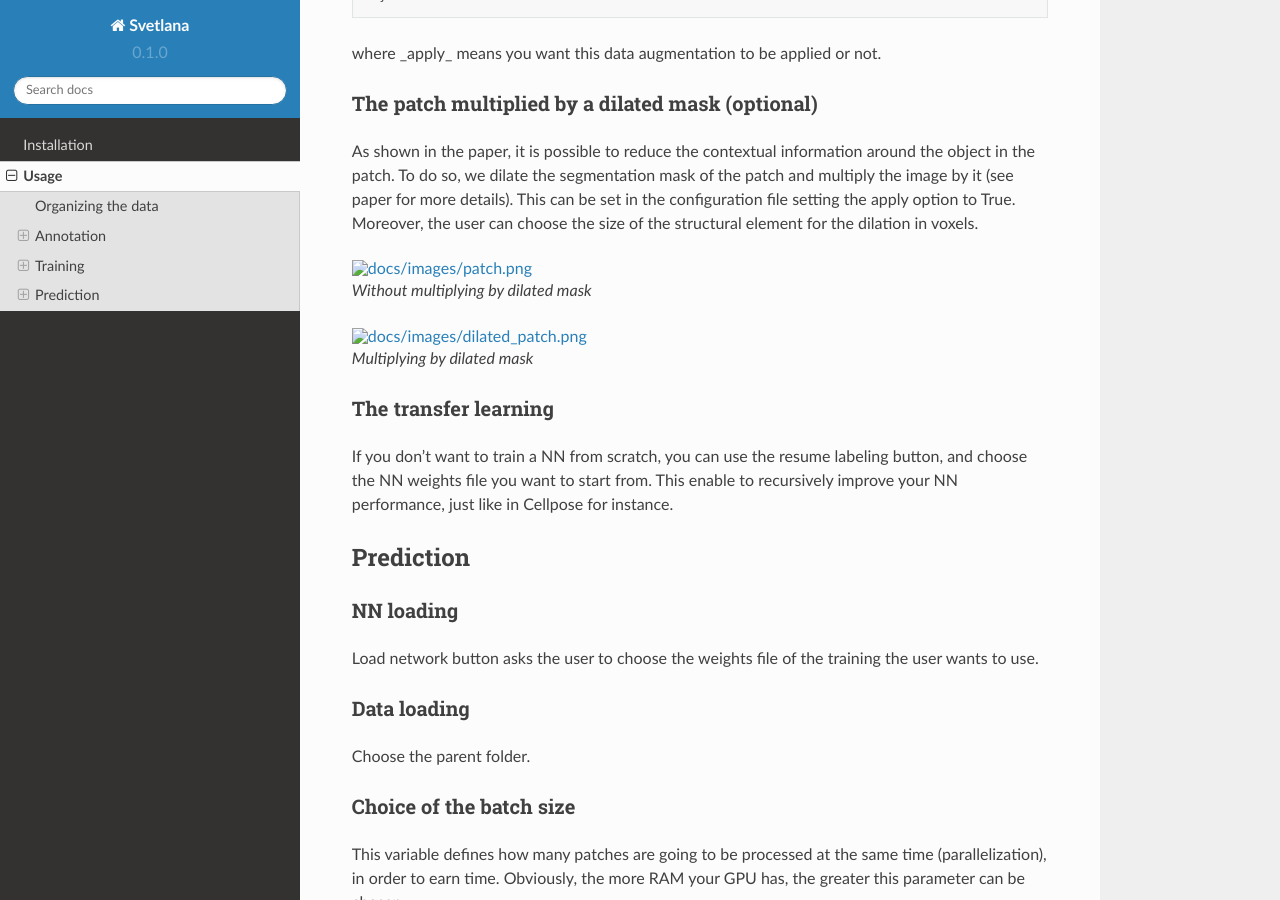
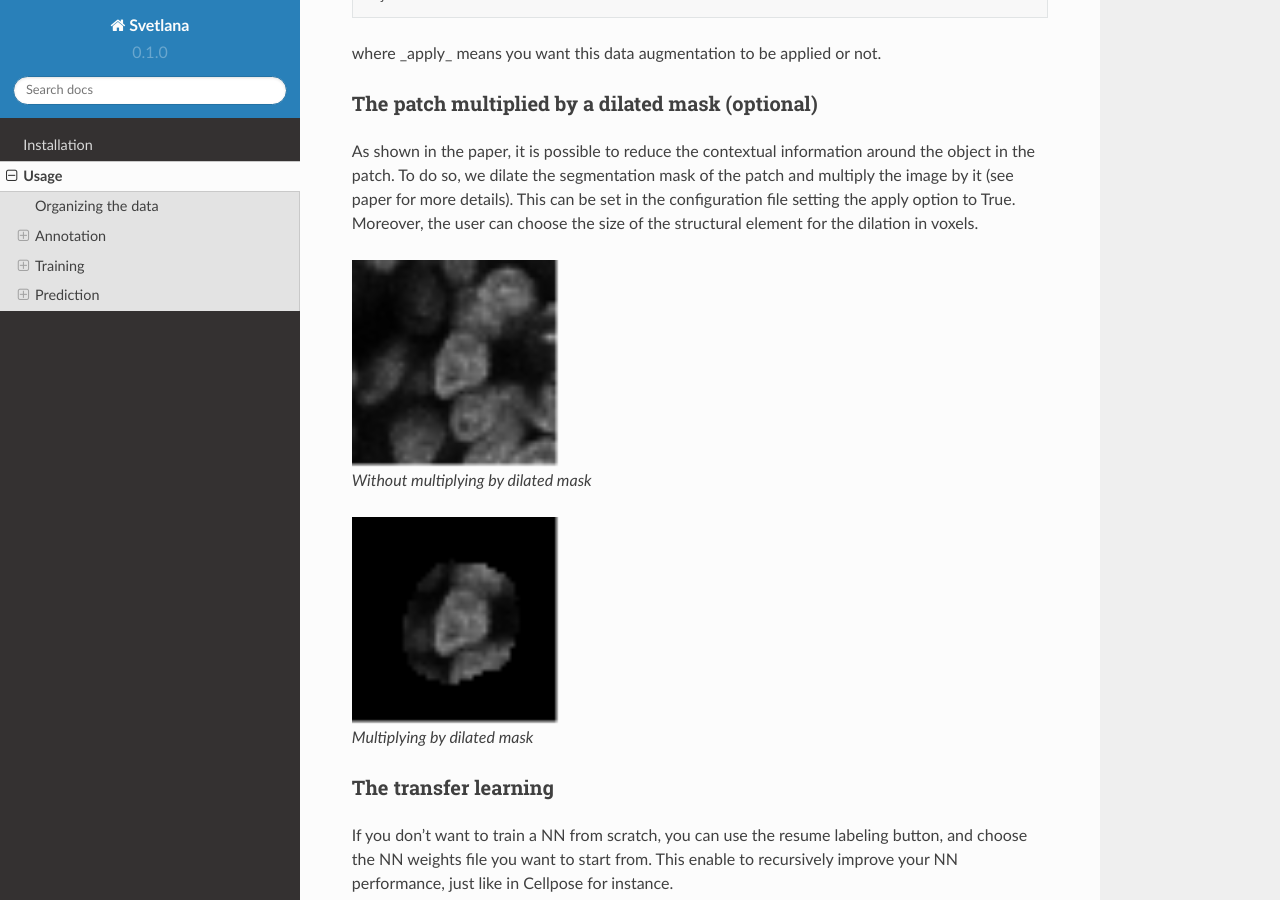
Before and after one commit to koopa31/Svetlana_documentation, a Sphinx documentation site: the page built from docs/source/usage.rst, in a window 1280 px wide and 900 px high, scrolled down 2519 px. Built offline with Sphinx 7.4.7 and the Read the Docs theme 2.0.0, drawn with Linux system fonts in a browser that asks for light colours.

Commit message:
path correction

```diff
--- a/docs/source/usage.rst
+++ b/docs/source/usage.rst
@@ -122,11 +122,11 @@ As shown in the paper, it is possible to reduce the contextual information aroun
 To do so, we dilate the segmentation mask of the patch and multiply the image by it (see paper for more details).
 This can be set in the configuration file setting the apply option to True. Moreover, the user can choose the size of the structural element for the dilation in voxels.
 
-.. figure:: docs/images/patch.png
+.. figure:: https://github.com/koopa31/Svetlana_documentation/blob/ffa1f5c19d3a7ee7ff5fe89bc3fdc57d13f1194e/docs/images/patch.png?raw=true
     :width: 30 %
 
     Without multiplying by dilated mask
-.. figure:: docs/images/dilated_patch.png
+.. figure:: https://raw.githubusercontent.com/koopa31/Svetlana_documentation/ffa1f5c19d3a7ee7ff5fe89bc3fdc57d13f1194e/docs/images/dilated_patch.png
     :width: 30 %
 
     Multiplying by dilated mask
```
